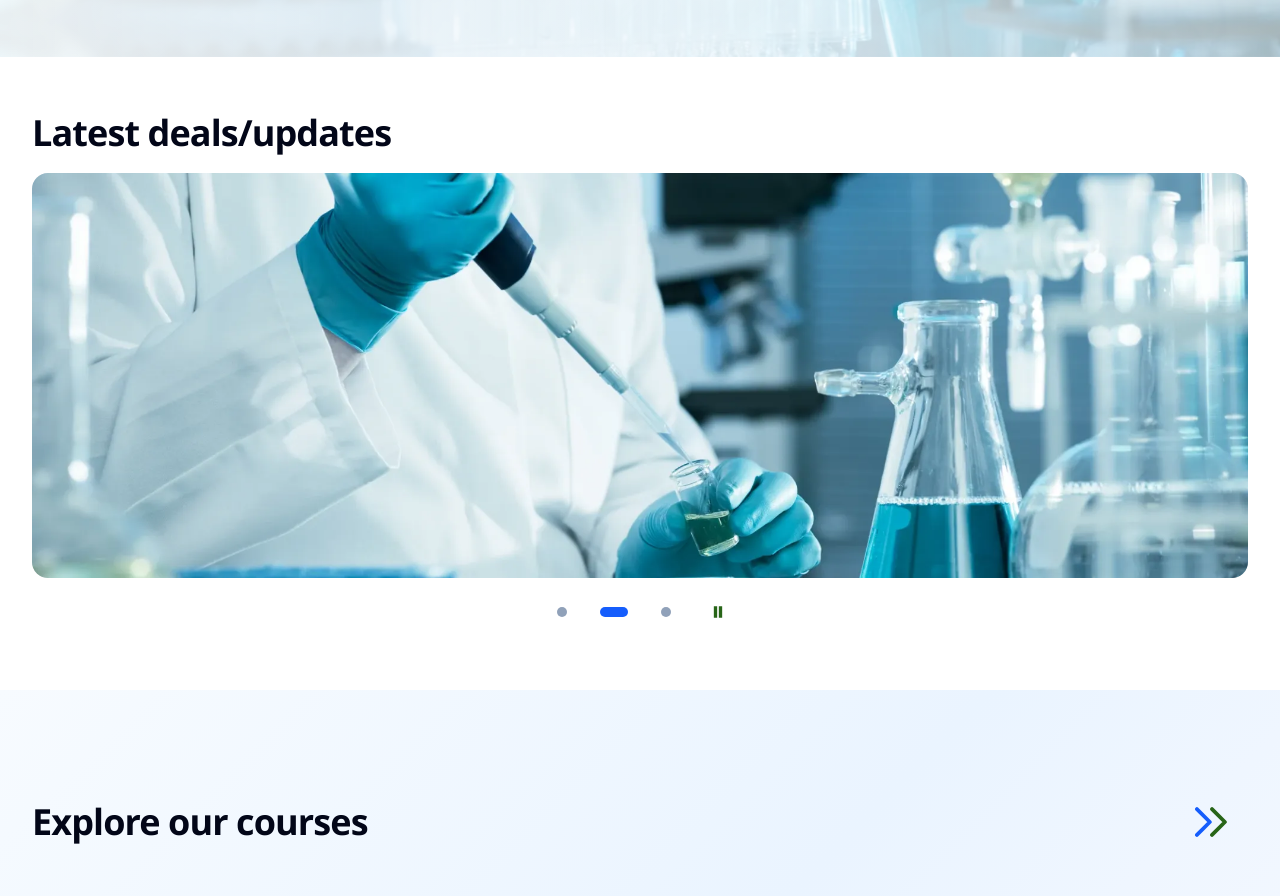
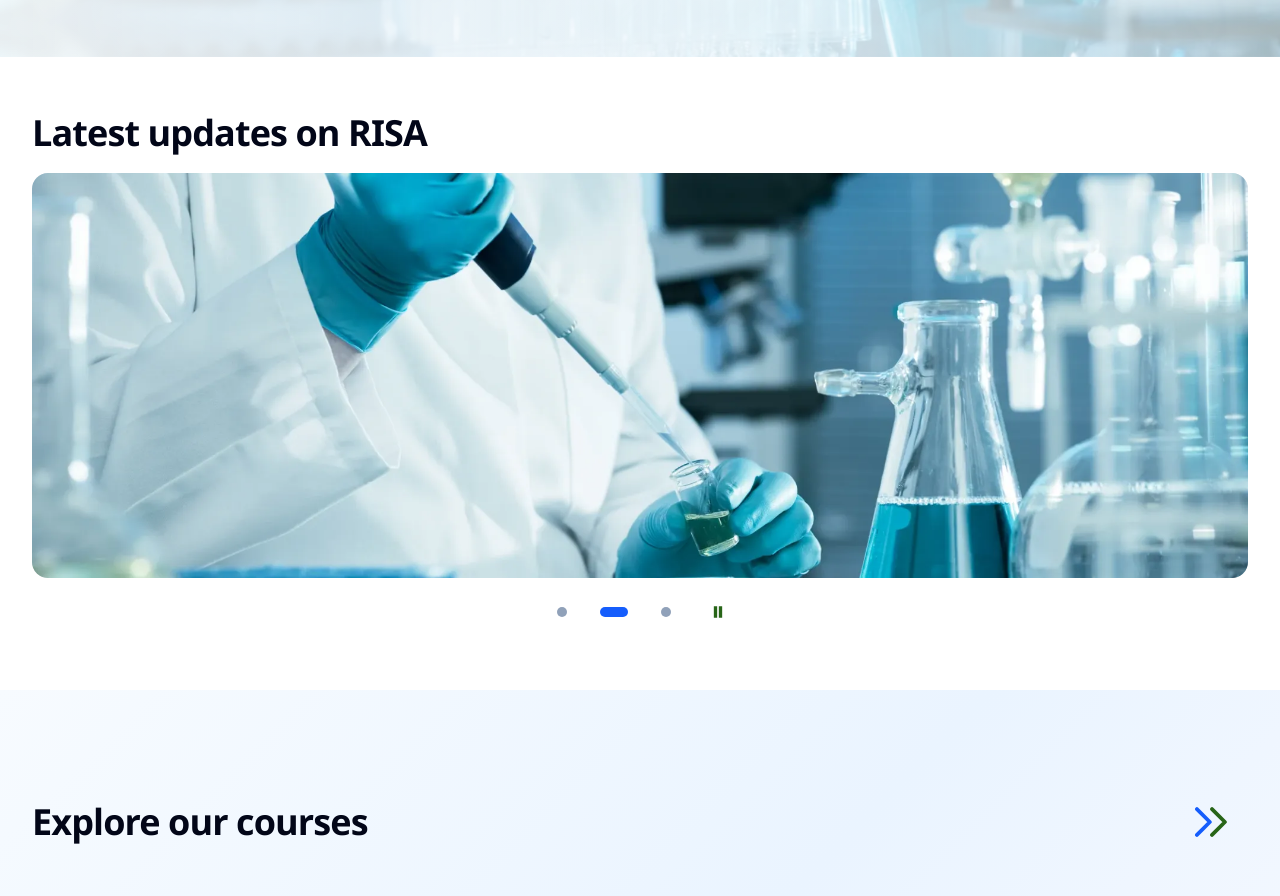
Before and after one commit to RISA-INSTITUTE-WEBSITE/super-duper-spork, a Next.js app: page / in a window 1280 px wide. Shown: the part 950-1846 px from the top of the page. Built offline with nearby package versions, Linux system fonts and the light colour scheme; grey boxes are pictures that could not be loaded.

Commit message:
Rename latest updates section and accessible label

```diff
--- a/src/components/risa-latest-updates.tsx
+++ b/src/components/risa-latest-updates.tsx
@@ -33,11 +33,11 @@ export function RisaLatestUpdates() {
           id="latest-updates-heading"
           className="text-3xl font-bold tracking-tight text-slate-950 sm:text-4xl"
         >
-          Latest deals/updates
+          Latest updates on RISA
         </h2>
         <div
           aria-roledescription="carousel"
-          aria-label="Latest deals and updates"
+          aria-label="Latest updates on RISA"
           role="region"
           className="mt-5"
         >
```
